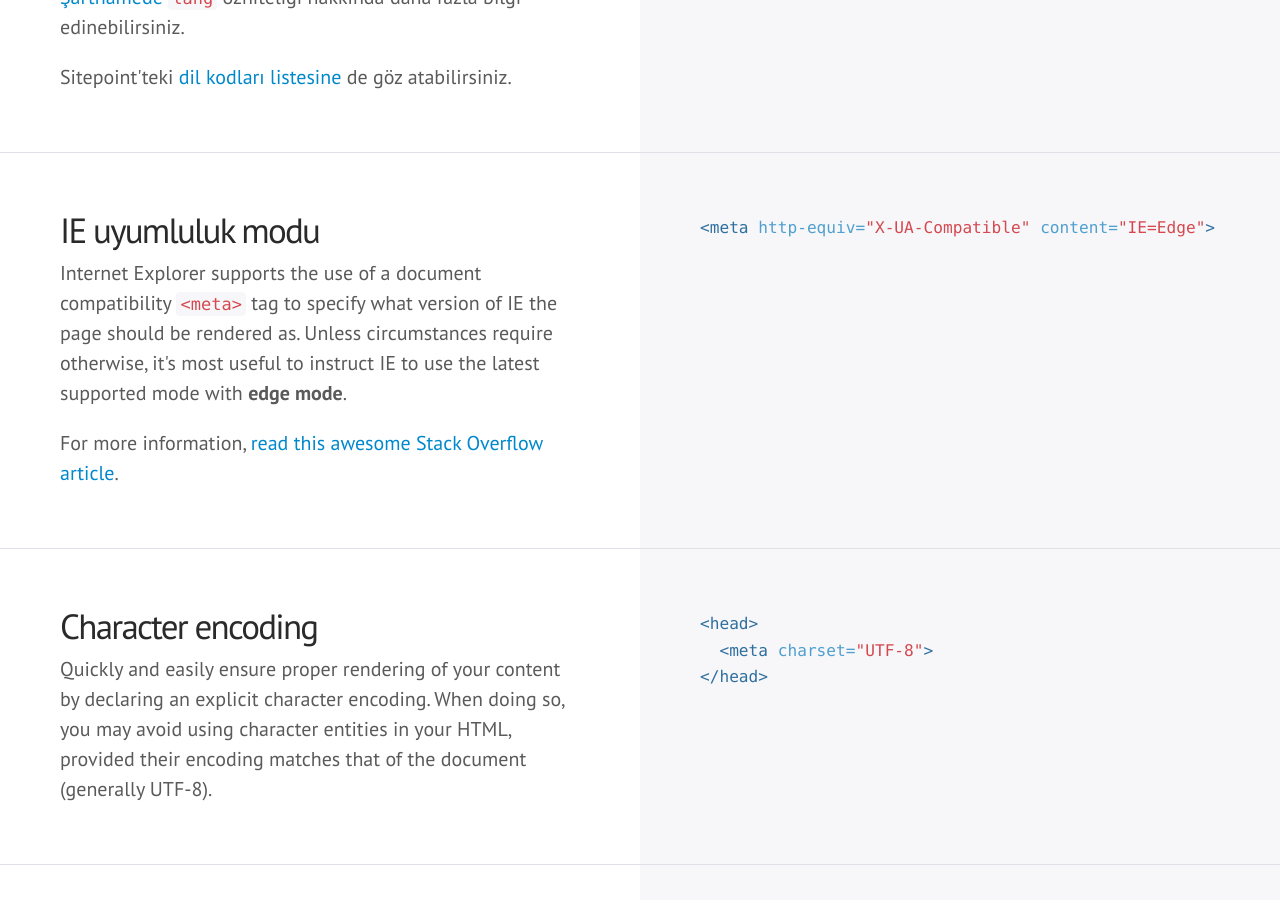
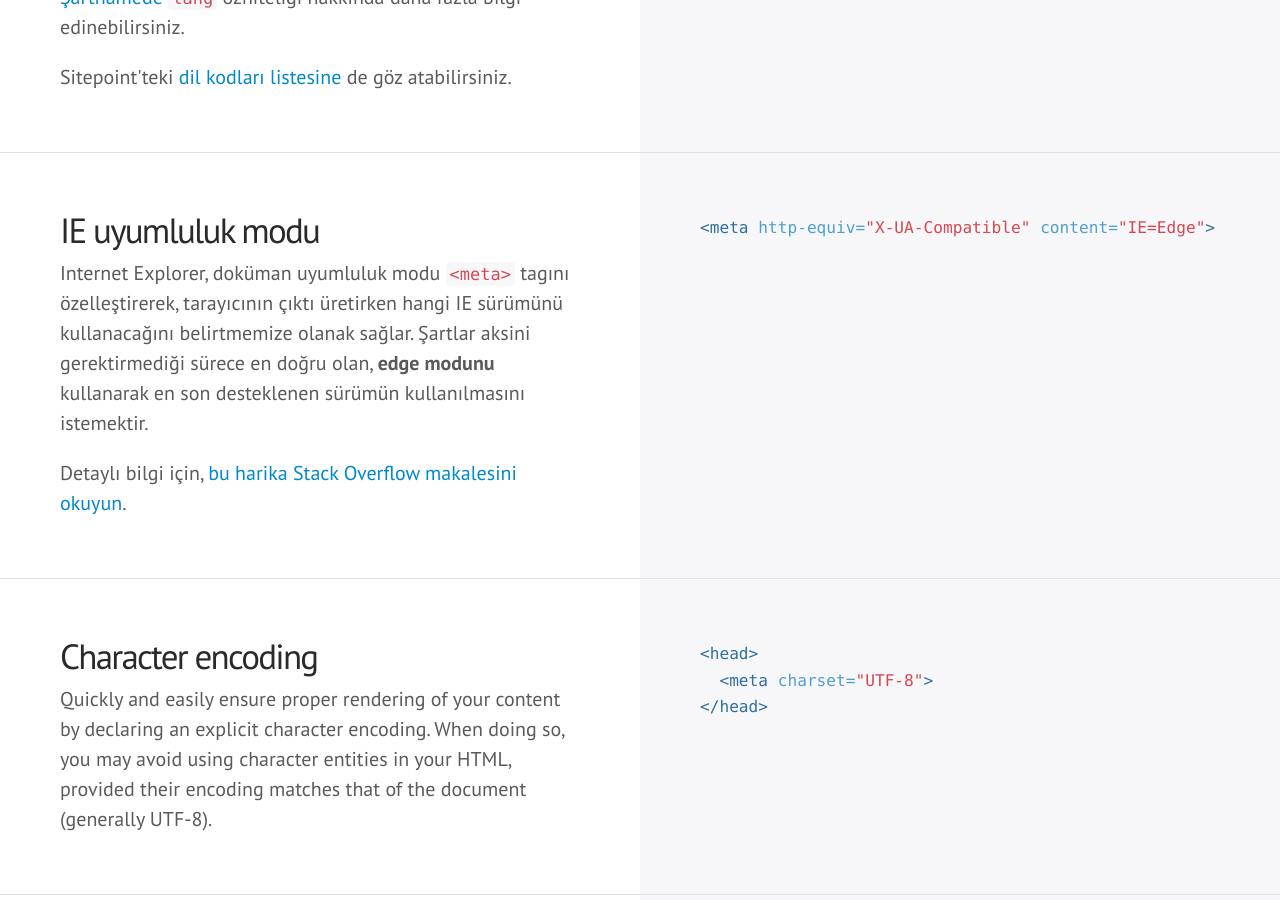
Before and after one commit to hayatbiralem/kod-rehberi, a Jekyll site: the page built from index.html, in a window 1280 px wide and 900 px high, scrolled down 2937 px. Built offline with Jekyll 4.4.1, drawn with Linux system fonts in a browser that asks for light colours; some web fonts are replaced; Markdown is read by kramdown in place of the engine named in the settings; comment, search, counter and statistics services are not loaded.

Commit message:
IE compatibility mode translated

```diff
--- a/index.html
+++ b/index.html
@@ -106,8 +106,8 @@ layout: default
 <div class="section" id="html-ie-uyumluluk-modu">
   <div class="col">
     <h3>IE uyumluluk modu</h3>
-    <p>Internet Explorer supports the use of a document compatibility <code>&lt;meta&gt;</code> tag to specify what version of IE the page should be rendered as. Unless circumstances require otherwise, it's most useful to instruct IE to use the latest supported mode with <strong>edge mode</strong>.</p>
-    <p>For more information, <a href="http://stackoverflow.com/questions/6771258/whats-the-difference-if-meta-http-equiv-x-ua-compatible-content-ie-edge-e">read this awesome Stack Overflow article</a>.</p>
+    <p>Internet Explorer, doküman uyumluluk modu <code>&lt;meta&gt;</code> tagını özelleştirerek, tarayıcının çıktı üretirken hangi IE sürümünü kullanacağını belirtmemize olanak sağlar. Şartlar aksini gerektirmediği sürece en doğru olan, <strong>edge modunu</strong> kullanarak en son desteklenen sürümün kullanılmasını istemektir.</p>
+    <p>Detaylı bilgi için, <a href="http://stackoverflow.com/questions/6771258/whats-the-difference-if-meta-http-equiv-x-ua-compatible-content-ie-edge-e">bu harika Stack Overflow makalesini okuyun</a>.</p>
   </div>
   <div class="col">
     {% highlight html %}{% include html/ie-compatibility-mode.html %}{% endhighlight %}
```
